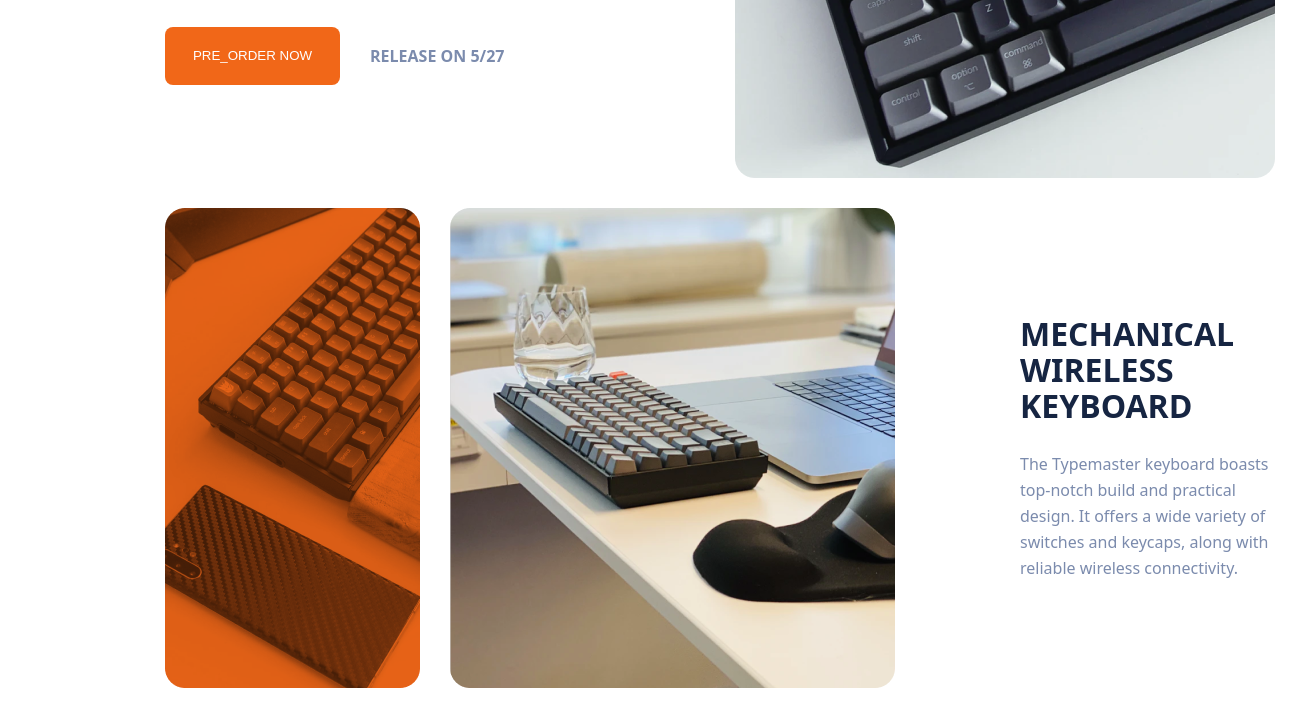
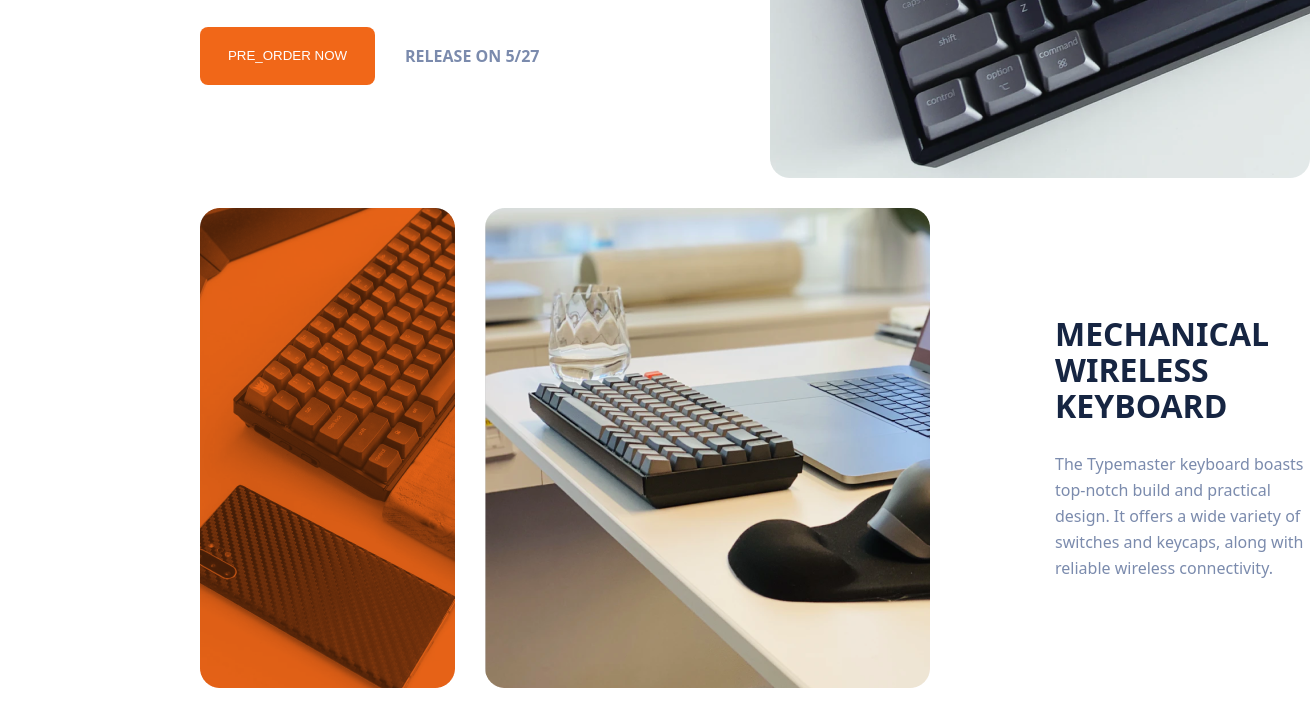
Before and after one commit to G1ga13/intermediate, a plain HTML site: page index.html in a window 1280 px wide. Shown: the part 498-1218 px from the top of the page, 1310 px wide, since content can reach past the window. Drawn offline with Linux system fonts and the light colour scheme.

Commit message:
Update style.css

```diff
--- a/style.css
+++ b/style.css
@@ -4,7 +4,7 @@
 }
 
 body {
-  padding-left: 165px;
+  padding-left: 200px;
   padding-top: 55px;
 }
 
```
